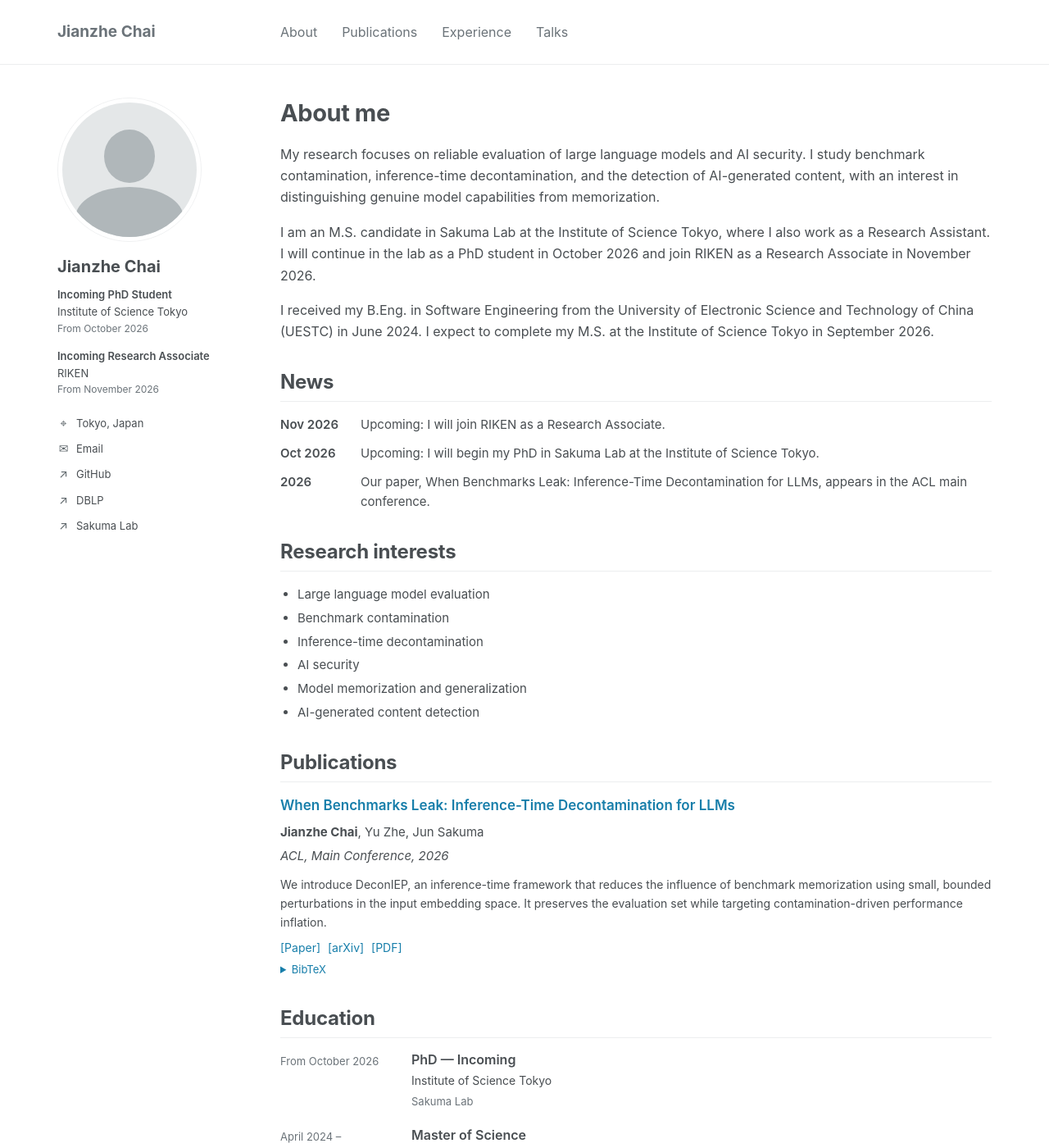
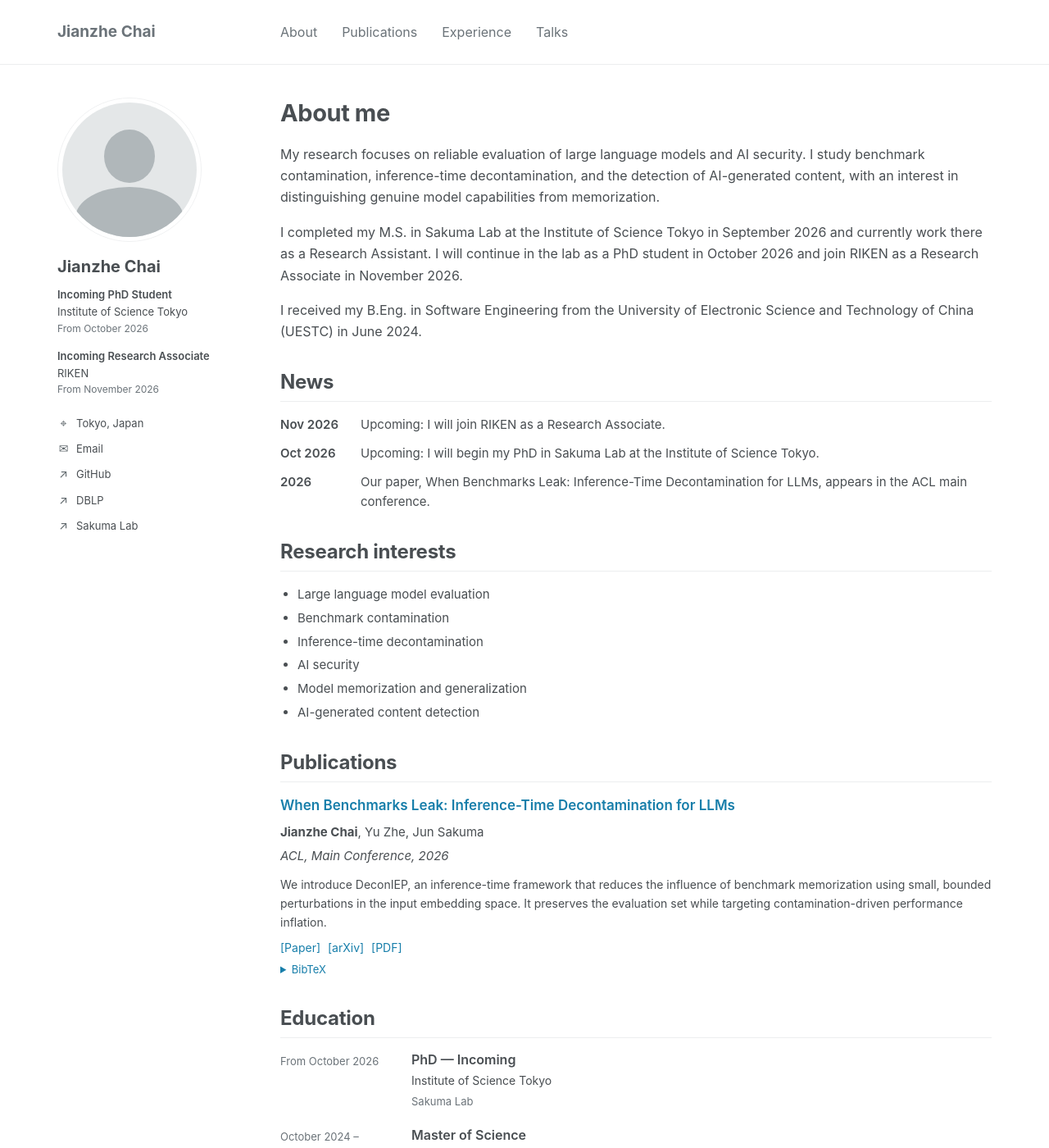
Before and after one commit to chaijianzhe/chaijianzhe.github.io, a Jekyll site: the page built from index.html, in a window 1280 px wide and 1400 px high. Shown: the whole window at 82% size. Built offline with Jekyll 4.4.1, drawn with Linux system fonts in a browser that asks for light colours; some of the changed text lies outside the part shown.

Commit message:
Correct masters enrollment date and graduation status

```diff
--- a/_data/profile.json
+++ b/_data/profile.json
@@ -14,11 +14,11 @@
   "updated": "September 2026",
   "roles": [
     {
-      "title": "M.S. Candidate",
+      "title": "M.S. Graduate",
       "organization": "Institute of Science Tokyo",
-      "detail": "Sakuma Lab, School of Computing; graduation expected September 2026",
-      "start": "April 2024",
-      "status": "current"
+      "detail": "Sakuma Lab, School of Computing; graduated September 2026",
+      "start": "October 2024",
+      "status": "completed"
     },
     {
       "title": "Research Assistant",
@@ -44,8 +44,8 @@
   ],
   "biography": [
     "My research focuses on reliable evaluation of large language models and AI security. I study benchmark contamination, inference-time decontamination, and the detection of AI-generated content, with an interest in distinguishing genuine model capabilities from memorization.",
-    "I am an M.S. candidate in Sakuma Lab at the Institute of Science Tokyo, where I also work as a Research Assistant. I will continue in the lab as a PhD student in October 2026 and join RIKEN as a Research Associate in November 2026.",
-    "I received my B.Eng. in Software Engineering from the University of Electronic Science and Technology of China (UESTC) in June 2024. I expect to complete my M.S. at the Institute of Science Tokyo in September 2026."
+    "I completed my M.S. in Sakuma Lab at the Institute of Science Tokyo in September 2026 and currently work there as a Research Assistant. I will continue in the lab as a PhD student in October 2026 and join RIKEN as a Research Associate in November 2026.",
+    "I received my B.Eng. in Software Engineering from the University of Electronic Science and Technology of China (UESTC) in June 2024."
   ],
   "news": [
     {
@@ -95,7 +95,7 @@
       "detail": "Sakuma Lab"
     },
     {
-      "date": "April 2024 – September 2026 (expected)",
+      "date": "October 2024 – September 2026",
       "degree": "Master of Science",
       "institution": "Institute of Science Tokyo",
       "detail": "School of Computing, Sakuma Lab. Thesis: When Benchmarks Leak: Inference-Time Decontamination for LLMs."
```
Also changed, not shown: preview.html (+3 -3 lines).
